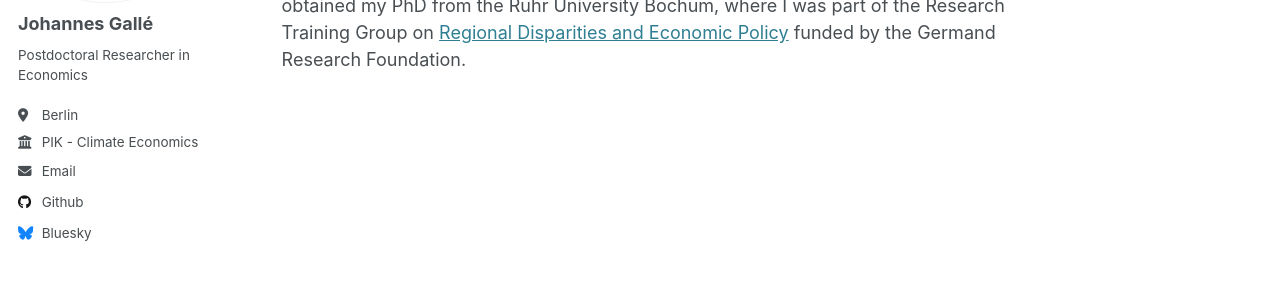
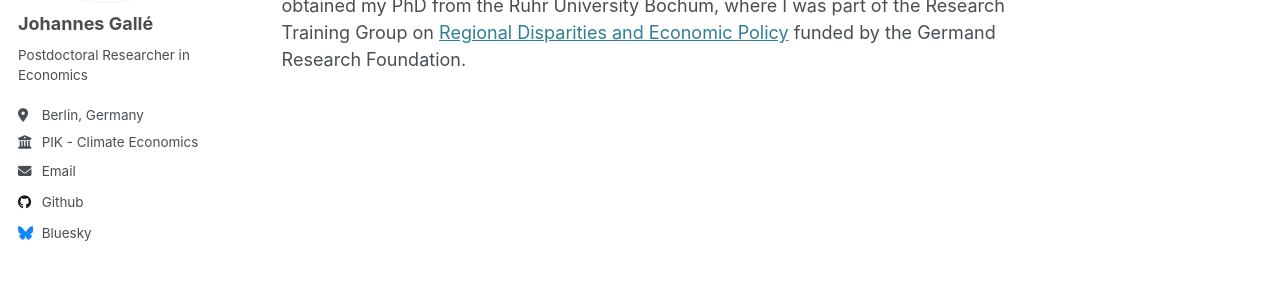
Before and after one commit to johannesgalle/johannesgalle.github.io, a Jekyll site: the page built from _pages/about.md, in a window 1280 px wide. Shown: the part 237-537 px from the top of the page. Built offline with Jekyll 4.4.1, drawn with Linux system fonts in a browser that asks for light colours.

Commit message:
Update _config.yml

```diff
--- a/_config.yml
+++ b/_config.yml
@@ -25,7 +25,7 @@ author:
   name             : "Johannes Gallé"
   pronouns         : # example: "she/her"
   bio              : "Postdoctoral Researcher in Economics"
-  location         : "Berlin"
+  location         : "Berlin, Germany"
   employer         : "PIK - Climate Economics"
   uri              : # URL
   email            : "jgalle@pil-potsdam.de"
```
